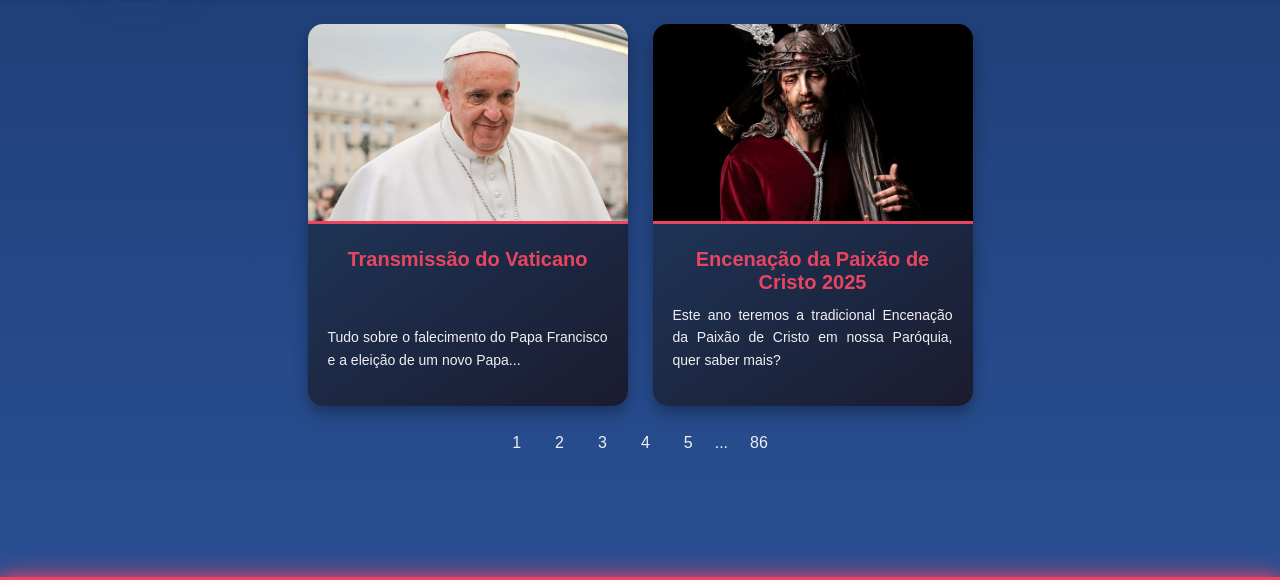
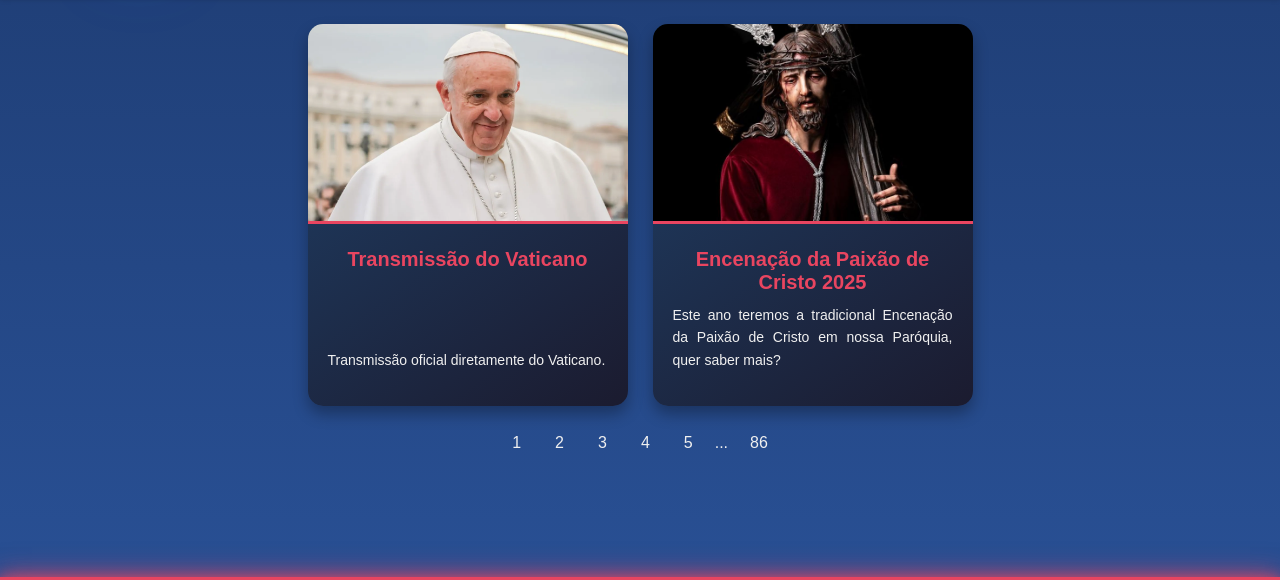
Before and after one commit to efserafim/geeucaristica, a plain HTML site: page index.html in a window 1280 px wide. Shown: the part 134-714 px from the top of the page. Drawn offline with Linux system fonts and the light colour scheme.

Commit message:
Update index.html

```diff
--- a/index.html
+++ b/index.html
@@ -63,7 +63,7 @@
                 </div>
                 <div class="news-content">
                     <h2>Transmissão do Vaticano</h2>
-                    <p>Tudo sobre o falecimento do Papa Francisco e a eleição de um novo Papa...</p>
+                    <p>Transmissão oficial diretamente do Vaticano.</p>
                 </div>
             </div>
 
```
